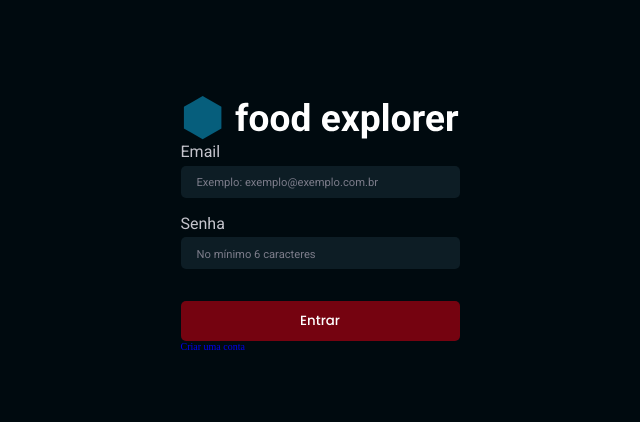
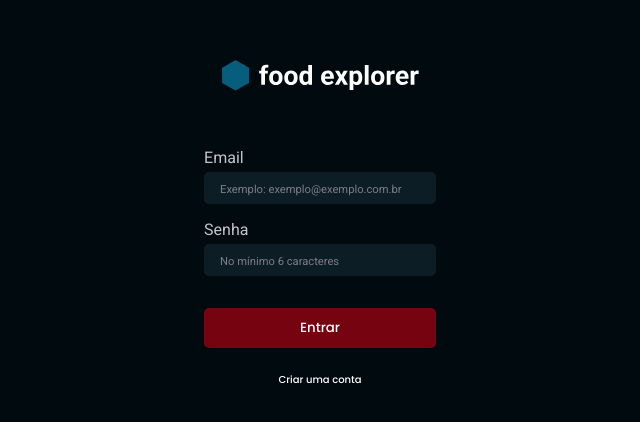
Before and after one commit to daiaanebarbosaf/foodexplorer, a React (Vite) app: page / in a window 1280 px wide. Shown: the part 176-598 px from the top of the page, without its empty margins (320-960 px from the left). Built offline with nearby package versions, Linux system fonts and the light colour scheme.

Commit message:
Update styles.js

```diff
--- a/src/pages/SignIn/styles.js
+++ b/src/pages/SignIn/styles.js
@@ -14,10 +14,16 @@ export const Form = styled.form`
     flex-direction: column;
     justify-content: center;
 
-    > img {
-        cursor: pointer;
-        width: clamp(15vw, 20em, 130vw);
-        margin-bottom: 4.5625rem;
+    > header {
+        display: flex;
+        justify-content: center;
+
+        > img {
+            cursor: pointer;
+            width: clamp(15vw, 20em, 130vw);
+            margin-bottom: 3.5625rem;
+        }
+
     }
 
     > p {
@@ -38,4 +44,18 @@ export const Form = styled.form`
         font-size: 0.7rem;
         color: ${({ theme }) => theme.COLORS.LIGHT_500};
     }
+
+    > footer {
+        display: flex;
+        justify-content: center;
+
+        > a {
+
+            margin-top: 1.5rem;
+            color: ${({ theme }) => theme.COLORS.LIGHT_100};
+
+            font-family: 'Poppins', sans-serif;
+            font-weight: 500;
+        }
+    }
 `;
```
